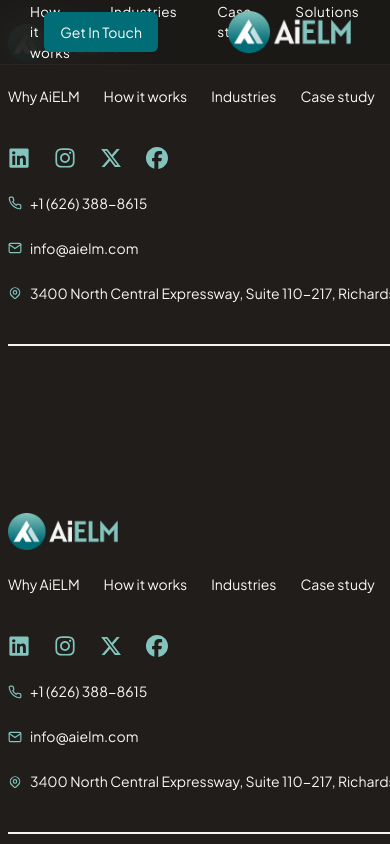
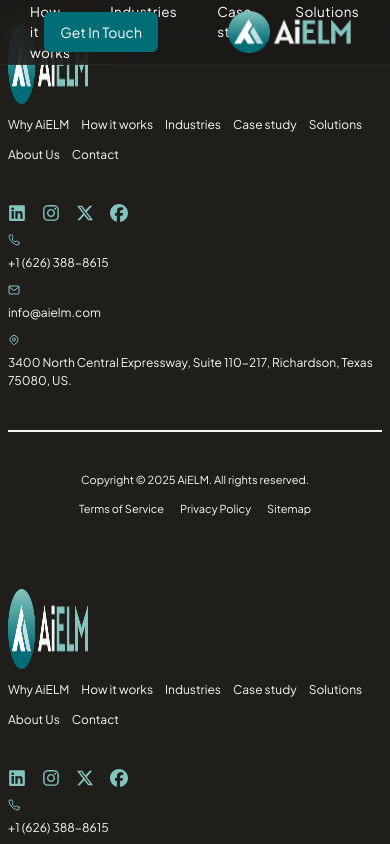
Before and after one commit to Irfanthalvi/ai-lms, a Next.js app: page /footer in a window 390 px wide. Shown: the top 844 px of the page. Built offline with nearby package versions, Linux system fonts and the light colour scheme.

Commit message:
fix:responsive all elements

```diff
--- a/src/app/footer/page.jsx
+++ b/src/app/footer/page.jsx
@@ -5,12 +5,11 @@ import React from "react";
 import { contactInfo, navLinks, policyLinks, socialLinks } from "../data/footer-mock";
 
 export default function Footer() {
-
   return (
     <footer className="w-full bg-background text-[14px]">
-      <div className="mx-auto w-[1650px] px-2 lg:px-[190px] py-6 space-y-10">
+      <div className="mx-auto w-[1650px] max-w-full px-2 lg:px-[190px] py-6 space-y-10">
         {/* === Row 1: Logo + Nav === */}
-        <div className="flex flex-col lg:flex-row items-start lg:items-center justify-between gap-6">
+        <div className="flex flex-col lg:flex-row items-start lg:items-center justify-between gap-6 max-md:gap-4 max-sm:gap-3">
           {/* Logo */}
           <div className="flex items-center gap-3">
             <Image
@@ -18,16 +17,17 @@ export default function Footer() {
               alt="AiELM Logo"
               width={110}
               height={110}
+              className="max-sm:w-20 max-sm:h-20"
             />
           </div>
 
           {/* Navigation */}
-          <nav className="flex flex-wrap gap-6 lg:gap-8 font-normal text-secondary">
+          <nav className="flex flex-wrap gap-6 lg:gap-8 font-normal text-secondary max-md:gap-4 max-sm:gap-3">
             {navLinks.map((link) => (
               <a
                 key={link}
                 href="#"
-                className="hover:text-primary transition-colors text-[14px]"
+                className="hover:text-primary transition-colors text-[14px] max-sm:text-[12px]"
               >
                 {link}
               </a>
@@ -36,14 +36,14 @@ export default function Footer() {
         </div>
 
         {/* === Row 2: Social + Contact === */}
-        <div className="flex flex-col lg:flex-row items-start lg:items-center justify-between gap-6">
+        <div className="flex flex-col lg:flex-row items-start lg:items-center justify-between gap-6 max-md:gap-4 max-sm:gap-3">
           {/* Social icons */}
-          <div className="flex gap-6 text-xl text-primary-foreground">
+          <div className="flex gap-6 text-xl text-primary-foreground max-sm:gap-4">
             {socialLinks.map((social, idx) => (
               <a
                 key={idx}
                 href={social.href}
-                className="hover:text-secondary transition-colors text-[22px]"
+                className="hover:text-secondary transition-colors text-[22px] max-sm:text-[18px]"
               >
                 {social.icon}
               </a>
@@ -51,13 +51,13 @@ export default function Footer() {
           </div>
 
           {/* Contact */}
-          <div className="flex flex-col sm:flex-row sm:flex-wrap gap-6 lg:gap-10 text-secondary">
+          <div className="flex flex-col sm:flex-row sm:flex-wrap gap-6 lg:gap-10 max-sm:gap-3 text-secondary">
             {contactInfo.map((item, idx) => (
-              <div key={idx} className="flex items-center gap-2">
-                <span className="text-primary-foreground shrink-0 text-[14px]">
+              <div key={idx} className="flex items-center gap-2 max-sm:flex-col max-sm:items-start">
+                <span className="text-primary-foreground shrink-0 text-[14px] max-sm:text-[12px]">
                   {item.icon}
                 </span>
-                <span>{item.text}</span>
+                <span className="max-sm:text-[12px]">{item.text}</span>
               </div>
             ))}
           </div>
@@ -67,14 +67,14 @@ export default function Footer() {
         <div className="border bg-border" />
 
         {/* === Row 3: Copyright === */}
-        <div className="flex flex-col lg:flex-row items-center justify-between gap-4 pb-6 text-secondary text-[13px]">
-          <span>Copyright © {new Date().getFullYear()} AiELM. All rights reserved.</span>
-          <div className="flex flex-wrap gap-6 lg:gap-8">
+        <div className="flex flex-col lg:flex-row items-center justify-between gap-4 pb-6 text-secondary text-[13px] max-sm:text-[11px] max-md:gap-3">
+          <span className="max-sm:text-[11px]">Copyright © {new Date().getFullYear()} AiELM. All rights reserved.</span>
+          <div className="flex flex-wrap gap-6 lg:gap-8 max-sm:gap-4">
             {policyLinks.map((link) => (
               <a
                 key={link.label}
                 href={link.href}
-                className="transition-colors text-[13px]"
+                className="transition-colors text-[13px] max-sm:text-[11px]"
               >
                 {link.label}
               </a>
```
